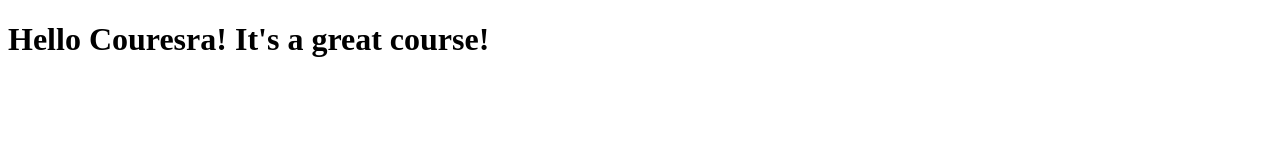
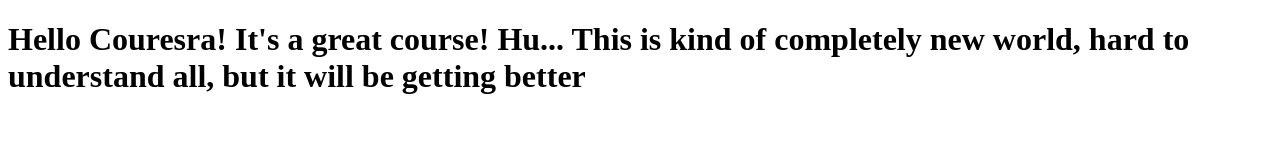
Before and after one commit to Hyunoolee/coursera-web-test, a plain HTML site: page site/index.html in a window 1280 px wide. Drawn offline with Linux system fonts and the light colour scheme.

Commit message:
just my whine.

```diff
--- a/site/index.html
+++ b/site/index.html
@@ -4,6 +4,6 @@
 	<title>Hello Coursera!</title>
 </head>
 <body>
-<h1>Hello Couresra! It's a great course!</h1>
+<h1>Hello Couresra! It's a great course! Hu... This is kind of completely new world, hard to understand all, but it will be getting better</h1>
 </body>
 </html>
```
